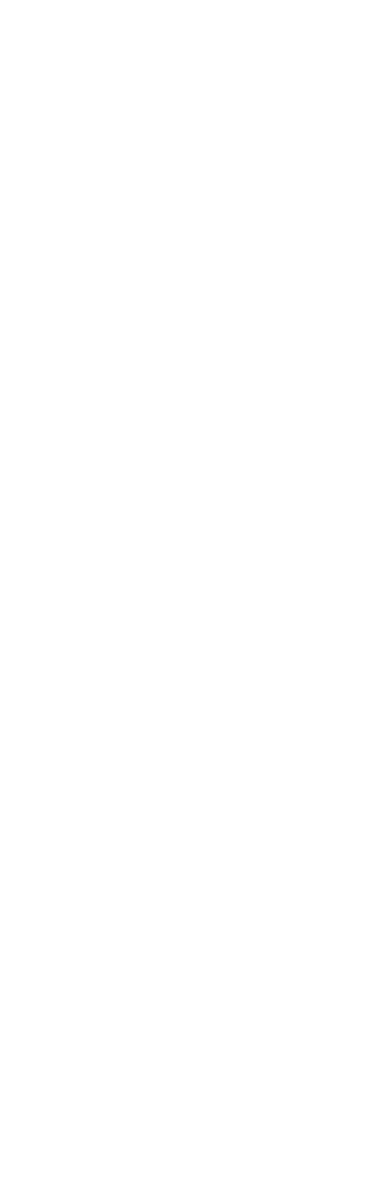
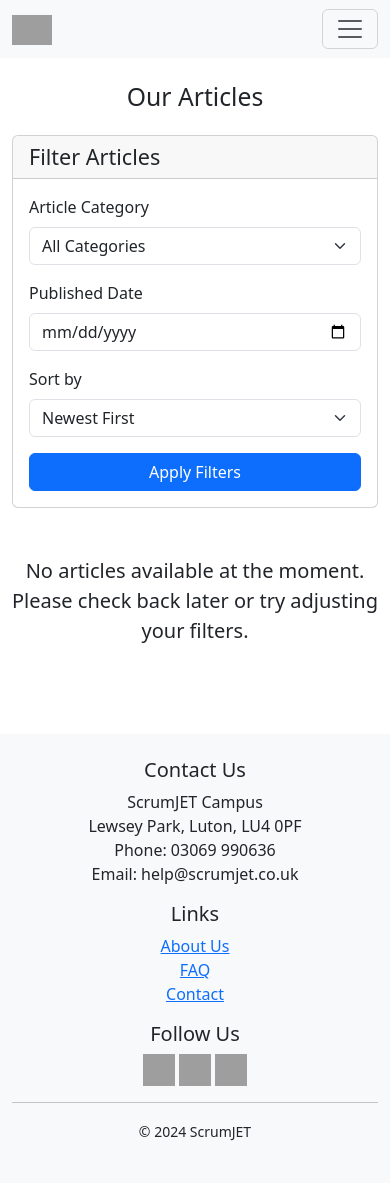
Before and after one commit to cj-tomlin/ScrumJET, a Flask app: page /articles in a window 390 px wide. Before the commit the page is empty. Before the commit the page ends 844 px from the top, so only its background shows below. Run offline with Flask 3, Linux system fonts and the light colour scheme; parts of the project's set-up code (start-up, migrations or seed data) failed here and were passed over; grey boxes are pictures that could not be loaded.

Commit message:
feat: Block out very basic article index page structure

```diff
--- a/app/templates/articles/article_list.html
+++ b/app/templates/articles/article_list.html
@@ -1,10 +1,80 @@
-<!DOCTYPE html>
-<html lang="en">
-<head>
-    <meta charset="UTF-8">
-    <title>Title</title>
-</head>
-<body>
+{% extends "base.html" %}
 
-</body>
-</html>
+{% block content %}
+<div class="container mt-4">
+    <h2 class="text-center">Our Articles</h2>
+
+    <div class="row mt-4">
+        <!-- Filter panel should always be shown -->
+        <div class="col-md-3">
+            <div class="card">
+                <div class="card-header">
+                    <h4 class="mb-0">Filter Articles</h4>
+                </div>
+                <div class="card-body">
+                    <form method="GET" action="{{ url_for('articles.list_articles') }}">
+                        <!-- Article Category Filter -->
+                        <div class="mb-3">
+                            <label for="category" class="form-label">Article Category</label>
+                            <select name="category" id="category" class="form-select">
+                                <option value="">All Categories</option>
+                                <option value="scrum">Scrum</option>
+                                <option value="agile">Agile</option>
+                                <option value="framework">Framework</option>
+                            </select>
+                        </div>
+
+                        <!-- Date Filter -->
+                        <div class="mb-3">
+                            <label for="date" class="form-label">Published Date</label>
+                            <input type="date" name="date" class="form-control">
+                        </div>
+
+                        <!-- Sort Filter -->
+                        <div class="mb-3">
+                            <label for="sort" class="form-label">Sort by</label>
+                            <select name="sort" id="sort" class="form-select">
+                                <option value="date">Newest First</option>
+                                <option value="oldest">Oldest First</option>
+                                <option value="popular">Most Popular</option>
+                            </select>
+                        </div>
+
+                        <button type="submit" class="btn btn-primary w-100">Apply Filters</button>
+                    </form>
+                </div>
+            </div>
+        </div>
+
+        <!-- Articles Section: Show either articles or a 'no articles' message -->
+        <div class="col-md-9">
+            {% if articles %}
+            <div class="row">
+                <!-- Loop through articles and display them in a grid -->
+                {% for article in articles %}
+                <div class="col-md-6 mb-4">
+                    <div class="card h-100">
+                        <img src="{{ url_for('static', filename=article.image) }}" class="card-img-top"
+                             alt="{{ article.title }}">
+                        <div class="card-body">
+                            <h5 class="card-title">{{ article.title }}</h5>
+                            <p class="card-text">{{ article.summary[:100] }}...</p> <!-- Limit text length -->
+                            <p class="card-text"><strong>Published: </strong>{{ article.published_date }}</p>
+                            <a href="{{ url_for('articles.article_detail', id=article.id) }}"
+                               class="btn btn-primary w-100">Read More</a>
+                        </div>
+                    </div>
+                </div>
+                {% endfor %}
+            </div>
+            {% else %}
+            <!-- Show this message if there are no articles -->
+            <div class="text-center py-5">
+                <p class="lead">No articles available at the moment. Please check back later or try adjusting your
+                    filters.</p>
+            </div>
+            {% endif %}
+        </div>
+    </div>
+</div>
+{% endblock %}
```
